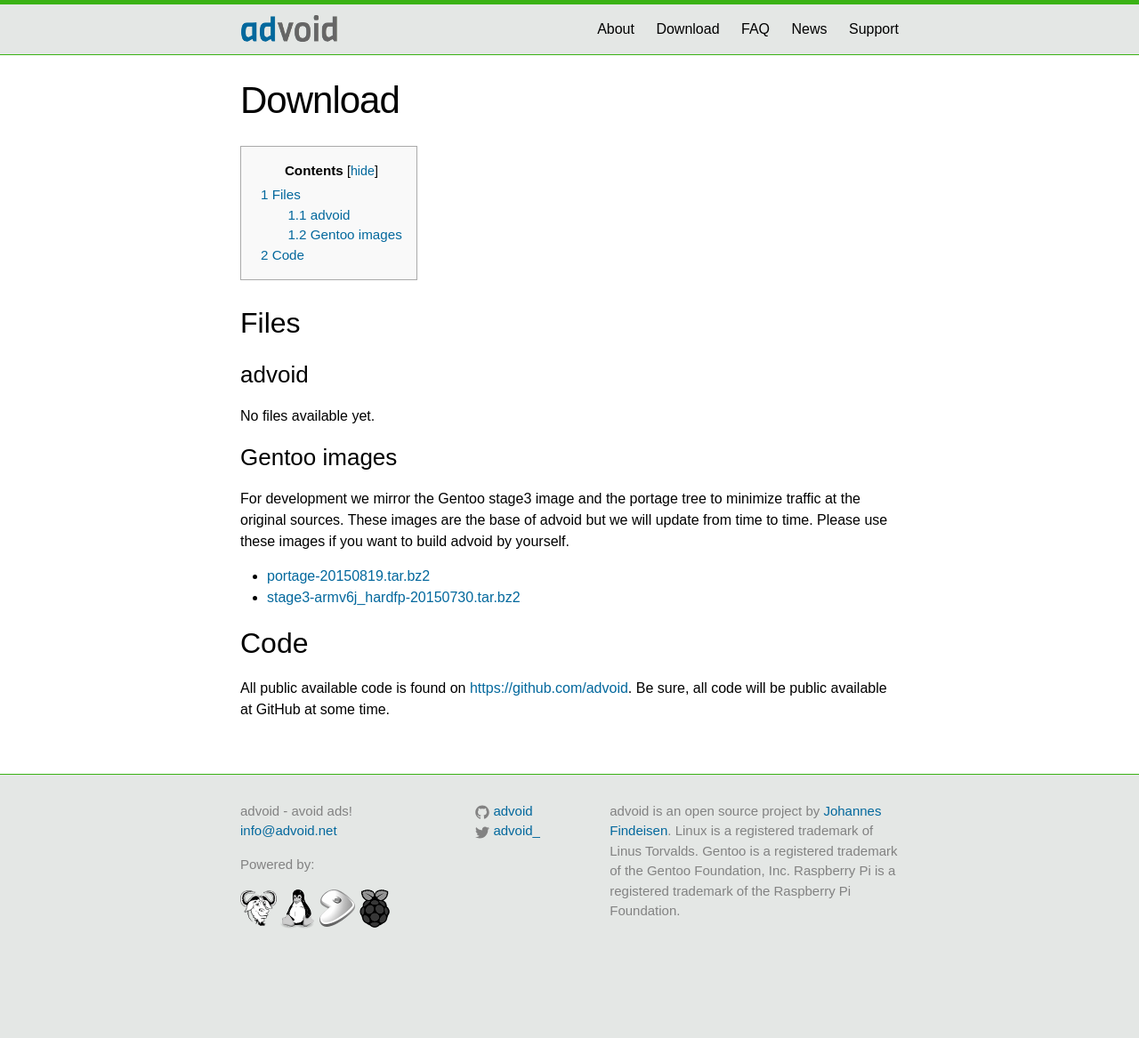
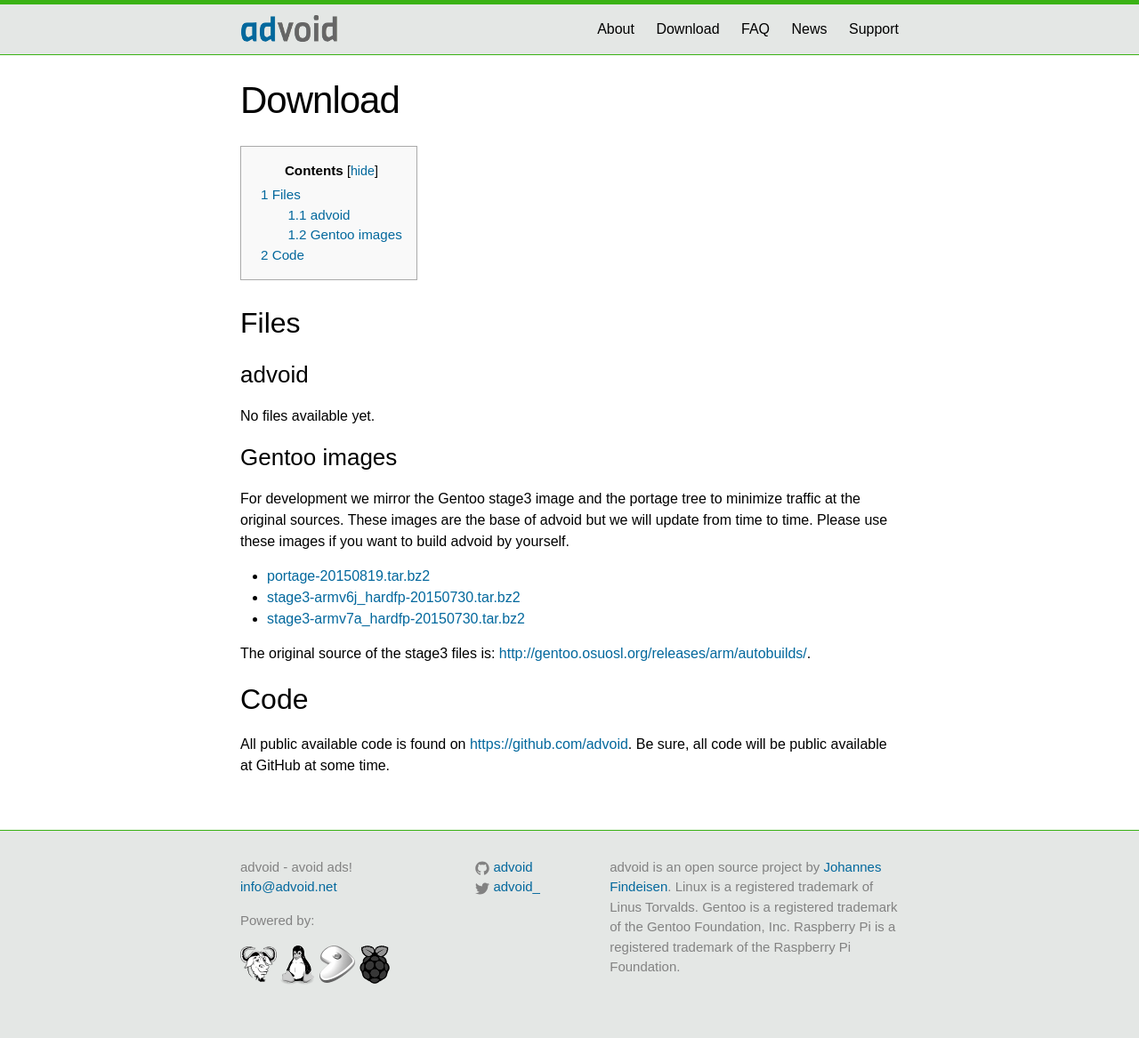
Before and after one commit to advoid/advoid.net, a Jekyll site: the page built from download.md, in a window 1280 px wide. Shown: the whole page at 89% size. Built offline with Jekyll 4.4.1, drawn with Linux system fonts in a browser that asks for light colours; nearby versions of some CDN libraries; library files that are not in the unit come from our copies; before the commit the page ends 1104 px from its top, so only the background shows below that.

Commit message:
added download file for stage3 using an armv7a

```diff
--- a/download.md
+++ b/download.md
@@ -17,7 +17,10 @@
 <ul>
     <li><a href="/files/portage-20150819.tar.bz2">portage-20150819.tar.bz2</a></li>
     <li><a href="/files/stage3-armv6j_hardfp-20150730.tar.bz2">stage3-armv6j_hardfp-20150730.tar.bz2</a></li>
+    <li><a href="/files/stage3-armv7a_hardfp-20150730.tar.bz2">stage3-armv7a_hardfp-20150730.tar.bz2</a></li>
 </ul>
+
+<p>The original source of the stage3 files is: <a href="http://gentoo.osuosl.org/releases/arm/autobuilds/">http://gentoo.osuosl.org/releases/arm/autobuilds/</a>.
 
 <h2>Code</h2>
 
```
